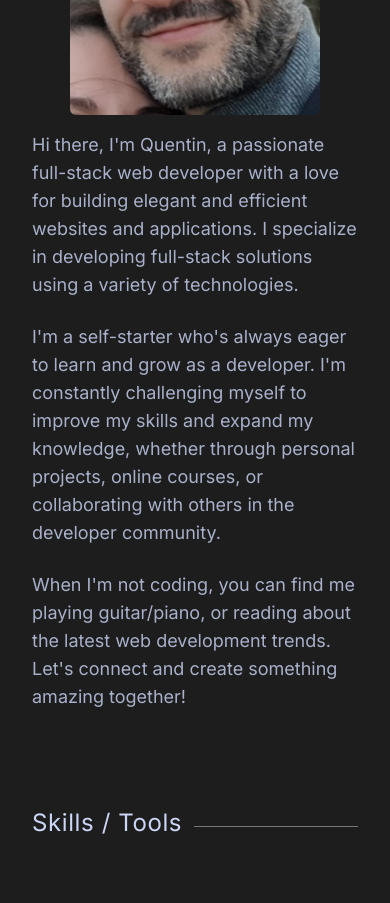
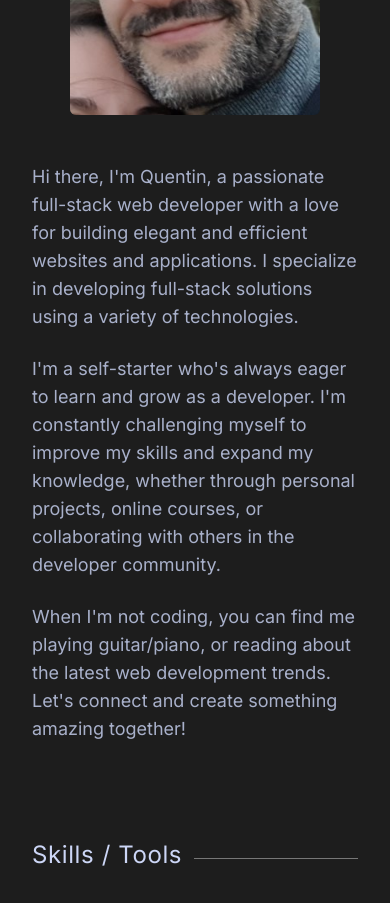
Before and after one commit to quentin-mckay/Portfolio_Next13, a Next.js app: page / in a window 390 px wide. Shown: the part 1160-2063 px from the top of the page. Built offline with nearby package versions, Linux system fonts and the light colour scheme.

Commit message:
mobile margin adjust

```diff
--- a/sections/About.tsx
+++ b/sections/About.tsx
@@ -10,7 +10,7 @@ const About = () => (
             <SectionHeading title='About Me' />
             <div className='max-w-3xl mx-auto grid md:grid-cols-[1fr_auto] gap-4 mt-16'>
                 <div className='text-lg text-primary-text/80'>
-                    <p className=''>
+                    <p className='mt-8 sm:mt-0'>
                         Hi there, I'm Quentin, a passionate full-stack web
                         developer with a love for building elegant and efficient
                         websites and applications. I specialize in developing
--- a/sections/HeroQ.tsx
+++ b/sections/HeroQ.tsx
@@ -1,6 +1,6 @@
 'use client'
 
-import Image from 'next/image'
+// import Image from 'next/image'
 
 // import { BackgroundCircles } from '@/components'
 import { Cursor, useTypewriter } from 'react-simple-typewriter'
```
